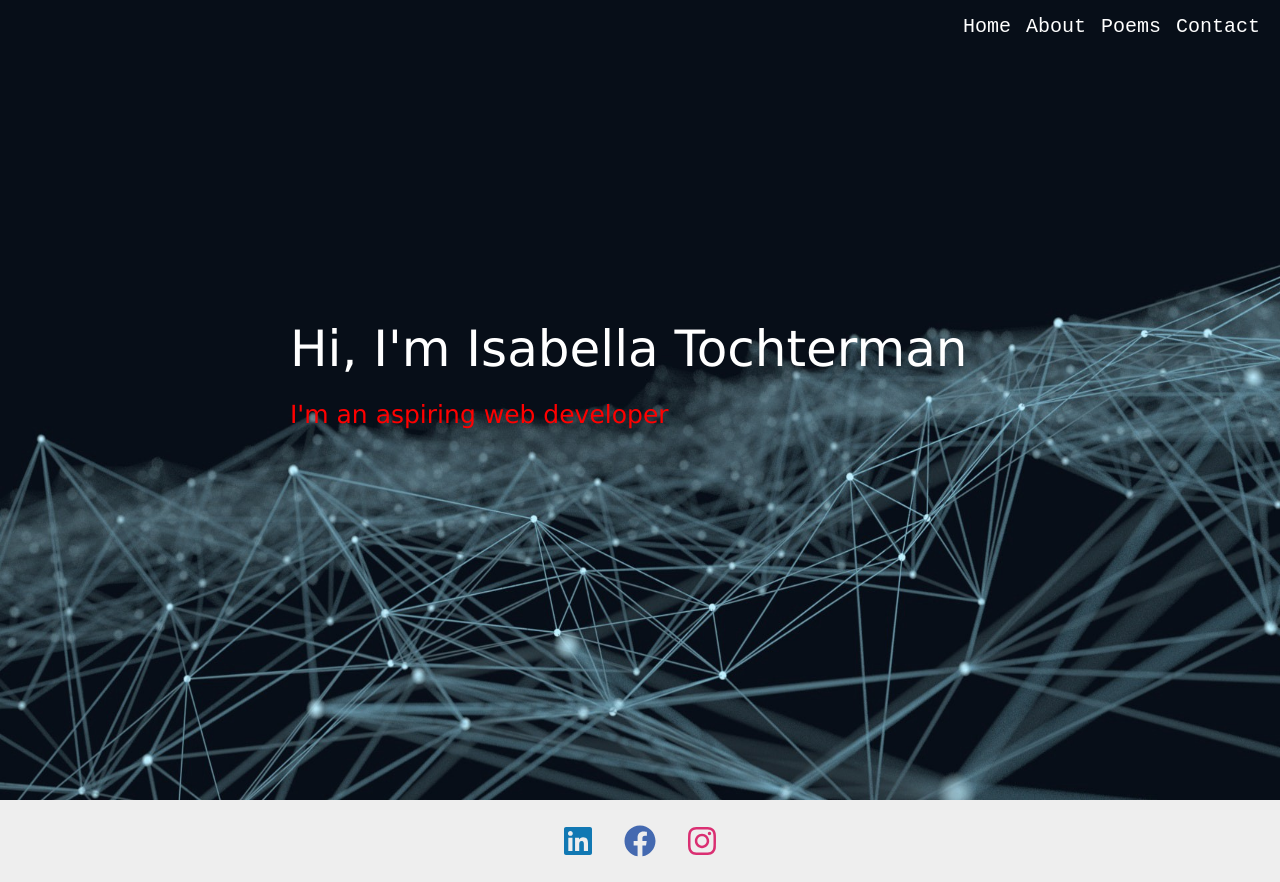
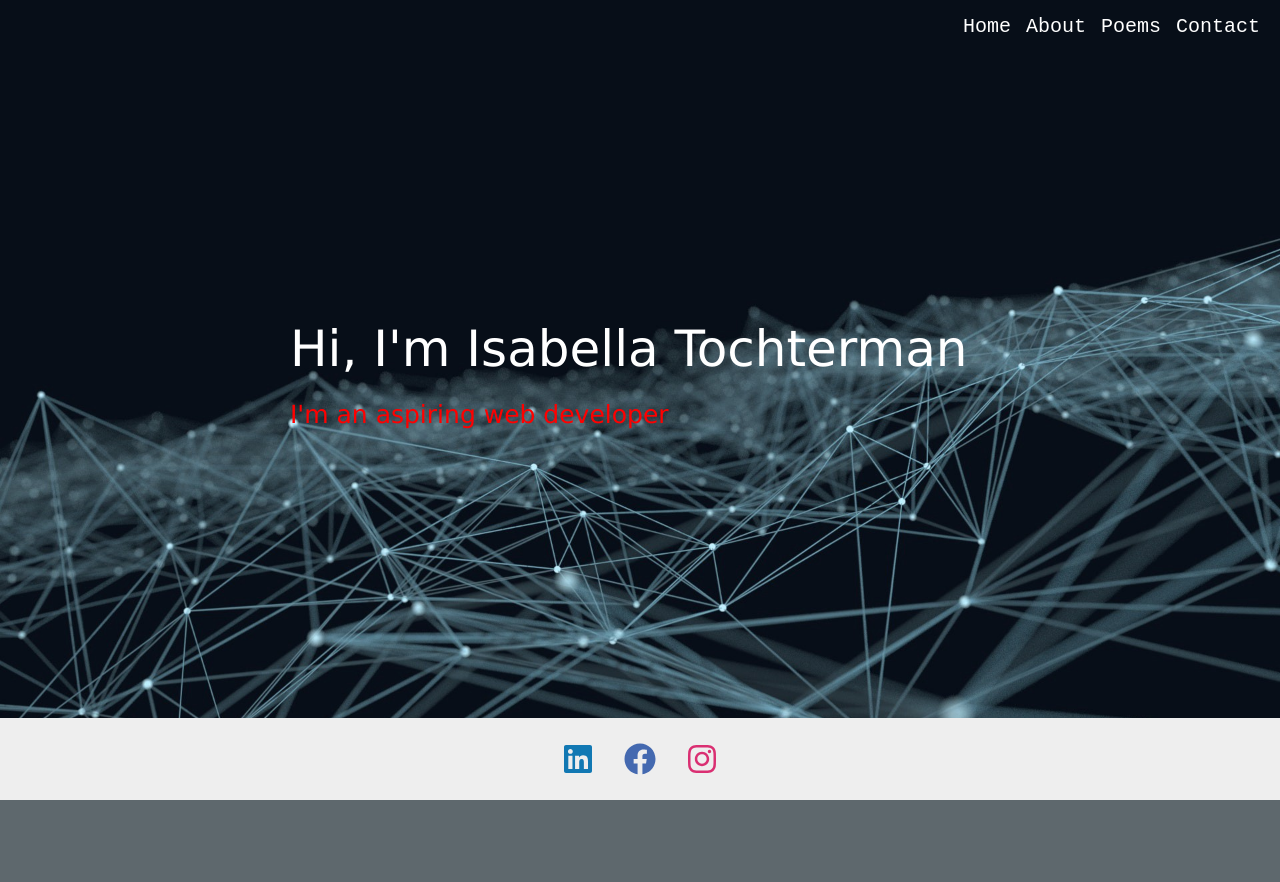
Before and after one commit to itochterman/portfolio, a React (Create React App) app: page / in a window 1280 px wide. After the commit the page ends 800 px from the top, so only its background shows below. Built offline with nearby package versions, Linux system fonts and the light colour scheme.

Commit message:
changes to footer

```diff
--- a/public/style.css
+++ b/public/style.css
@@ -3,21 +3,18 @@
 }
 
 body {
+  position: relative;
   margin: 0;
   background-color: rgb(94, 104, 109);
-  bottom: 0;
+  padding-bottom: 5em;
+  min-height: 100%;
+  /* padding-bottom: 75px; */
   /* position: absolute;
   top: 0;
   bottom: 20px;
   width: 100%; */
 }
 
-.mainbody {
-  position: absolute;
-  top: 40px; /* Header Height */
-  bottom: 20px; /* Footer Height */
-  width: 100%;
-}
 
 header {
   height: 150px;
@@ -189,8 +186,10 @@ a {
   overflow-y: scroll;
 }
 .social-container {
-  display: flex;
-  justify-content: center;
+  position: absolute;
+  bottom: 0;
+  width: 100%;
+  text-align: center;
   background: #eee;
   padding: 25px 50px;
 }
```
